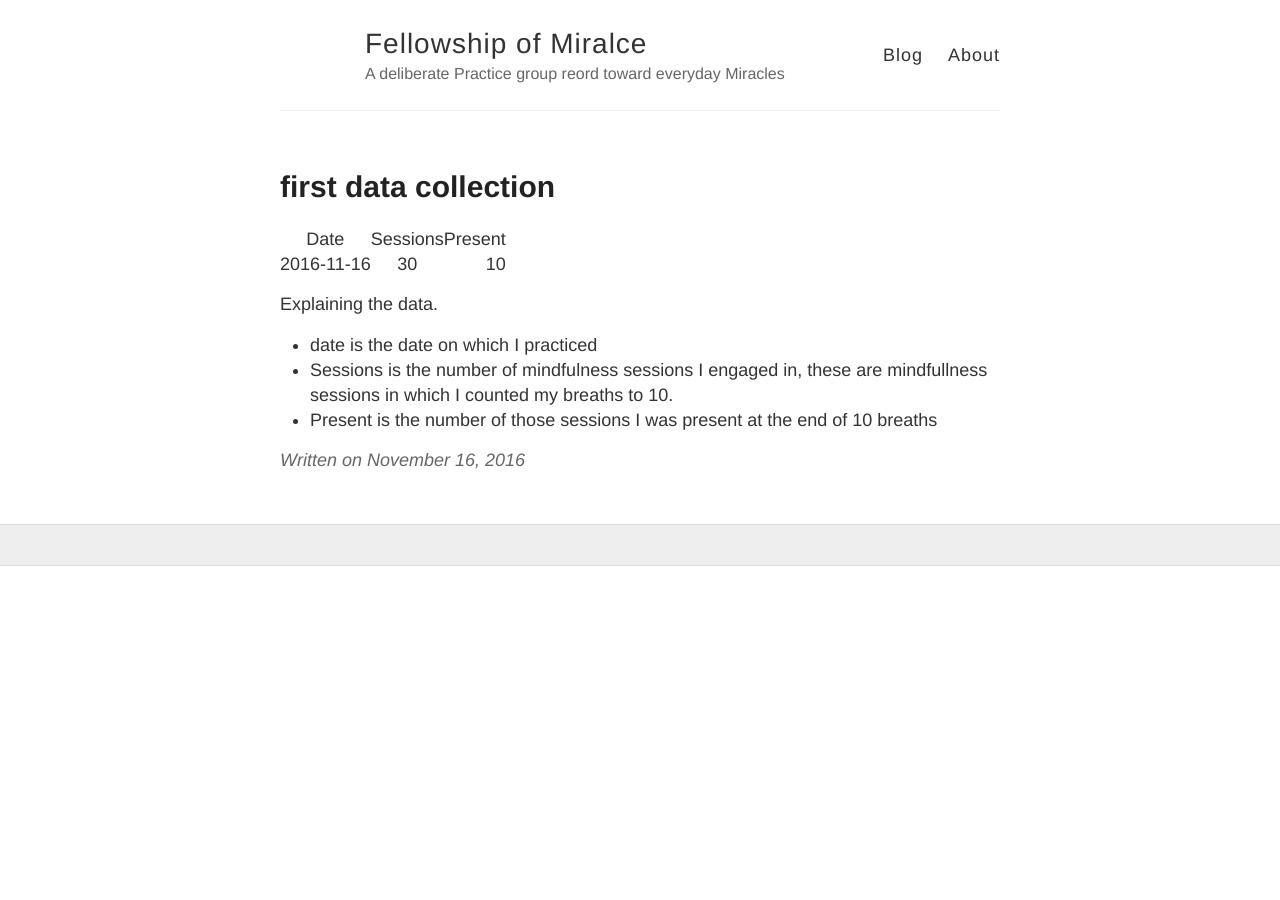
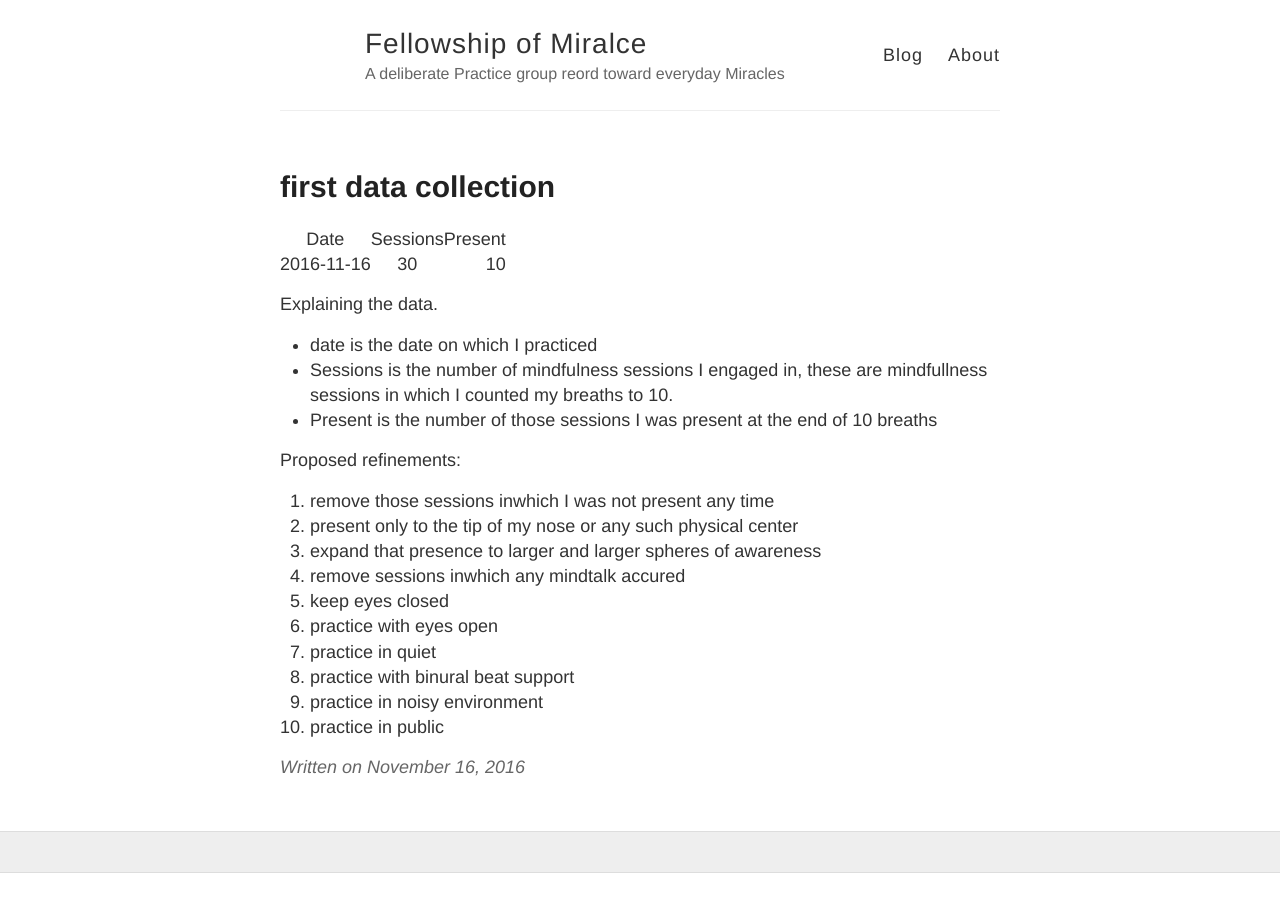
Before and after one commit to paruff/fellowship-of-miracles, a Jekyll site: the page built from _posts/2016-11-16-data.md, in a window 1280 px wide. Built offline with Jekyll 4.4.1, drawn with Linux system fonts in a browser that asks for light colours.

Commit message:
Update 2016-11-16-data.md

```diff
--- a/_posts/2016-11-16-data.md
+++ b/_posts/2016-11-16-data.md
@@ -3,9 +3,9 @@ layout: post
 title: first data collection
 ---
 
-| Date          | Sessions           | Present  |
+| Date          | Sessions      | Present |
 | ------------- |:-------------:| -----:|
-| 2016-11-16   |30             | 10     |
+| 2016-11-16   |30              | 10    |
 
 
 Explaining the data.
@@ -13,3 +13,16 @@ Explaining the data.
  * date is the date on which I practiced
  * Sessions is the number of mindfulness sessions I engaged in, these are mindfullness sessions in which I counted my breaths to 10.
  * Present is the number of those sessions I was present at the end of 10 breaths
+
+Proposed refinements:
+
+ 1. remove those sessions inwhich I was not present any time
+ 2. present only to the tip of my nose or any such physical center
+ 3. expand that presence to larger and larger spheres of awareness
+ 4. remove sessions inwhich any mindtalk accured
+ 5. keep eyes closed
+ 6. practice with eyes open
+ 7. practice in quiet
+ 8. practice with binural beat support
+ 9. practice in noisy environment
+ 10. practice in public
```
